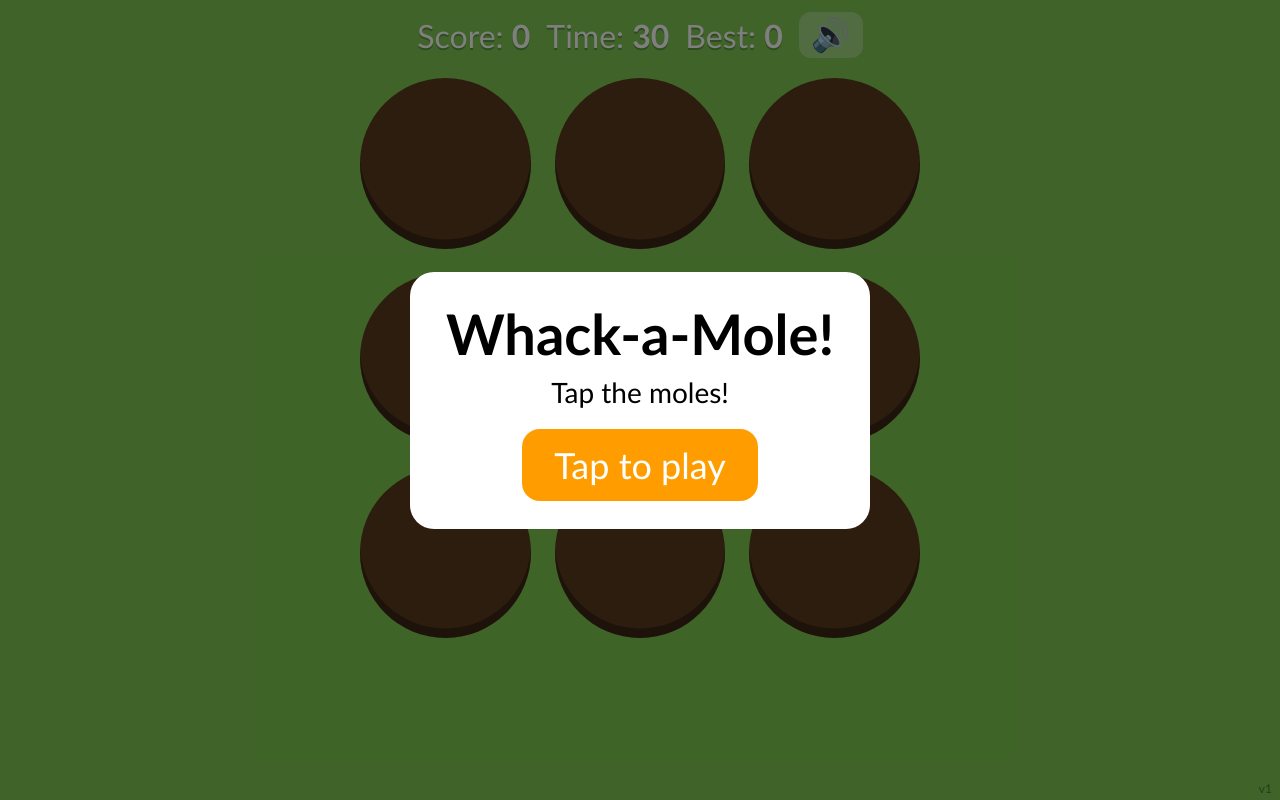
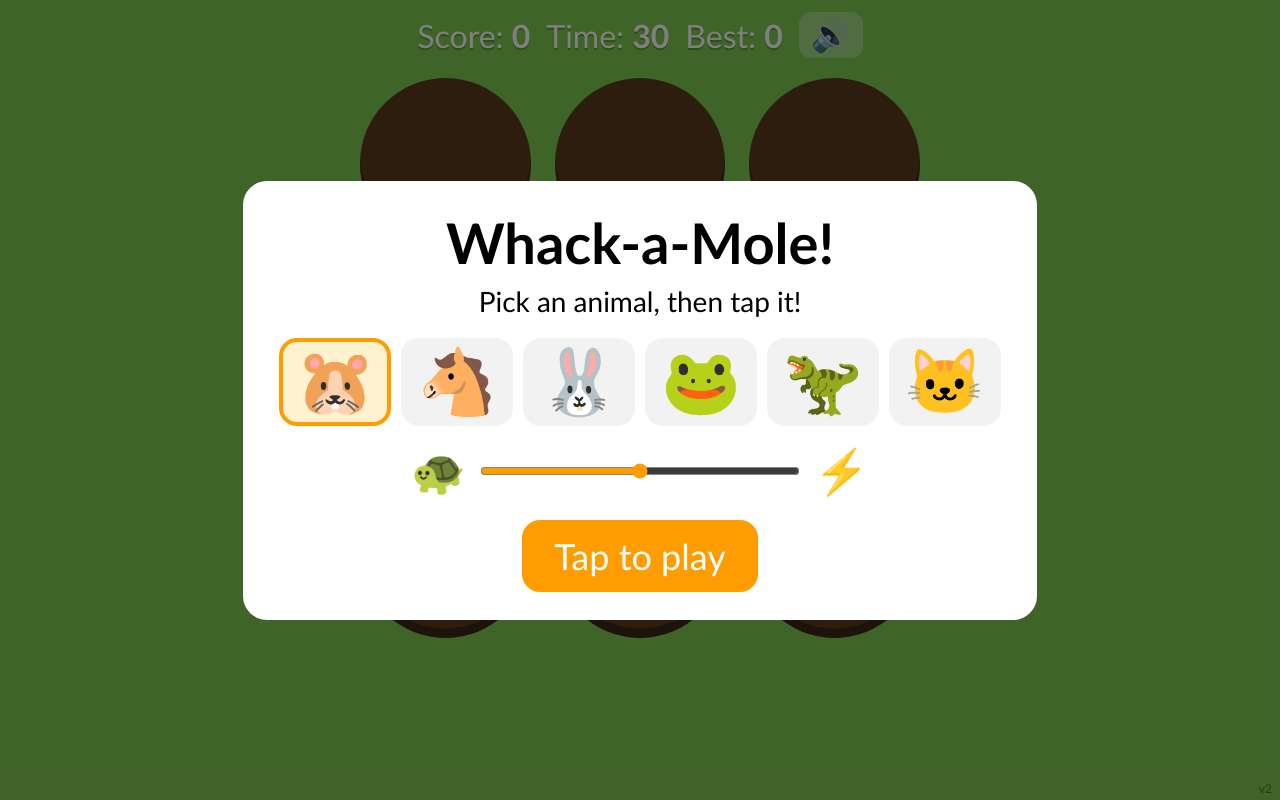
Before and after one commit to miclhuff/whackamole, a plain HTML site: page index.html in a window 1280 px wide. Drawn offline with Linux system fonts and the light colour scheme.

Commit message:
adding speed control and other characters

```diff
--- a/game.js
+++ b/game.js
@@ -3,7 +3,9 @@
 // ======================================================
 var SETTINGS = {
   roundSeconds: 30,          // how long one round lasts
-  moleEmoji: "🐹",           // the thing you whack
+  animals: ["🐹", "🐴", "🐰", "🐸", "🦖", "🐱"],  // pick from these (add your own emoji!)
+  speed: 3,                  // starting speed, 1 (slow) to 5 (fast)
+  speedFactors: [1.6, 1.25, 1, 0.75, 0.55],  // time multiplier for speed 1 to 5 (smaller = faster)
   bonusEmoji: "⭐",          // a rare bonus thing
   bonusChance: 0.12,         // 0 = never, 1 = always
   bonusPoints: 5,            // points for a bonus
@@ -112,10 +114,10 @@ var SETTINGS = {
     if (free.length === 0) { return; }
     var h = free[Math.floor(Math.random() * free.length)];
     h.bonus = Math.random() < SETTINGS.bonusChance;
-    h.moleEl.textContent = h.bonus ? SETTINGS.bonusEmoji : SETTINGS.moleEmoji;
+    h.moleEl.textContent = h.bonus ? SETTINGS.bonusEmoji : currentAnimal;
     h.up = true;
     h.el.classList.add("up");
-    var stay = SETTINGS.stayUpMsMin + Math.random() * (SETTINGS.stayUpMsMax - SETTINGS.stayUpMsMin);
+    var stay = (SETTINGS.stayUpMsMin + Math.random() * (SETTINGS.stayUpMsMax - SETTINGS.stayUpMsMin)) * speedFactor;
     h.timer = setTimeout(function () { hideMole(h); }, stay);
   }
 
@@ -147,6 +149,8 @@ var SETTINGS = {
 
   function startGame() {
     unlockAudio();
+    speedFactor = SETTINGS.speedFactors[parseInt(speedEl.value, 10) - 1] || 1;
+    try { localStorage.setItem("whackamole-speed", speedEl.value); } catch (e) {}
     setScore(0);
     timeLeft = SETTINGS.roundSeconds;
     timeEl.textContent = timeLeft;
@@ -155,7 +159,7 @@ var SETTINGS = {
     holes.forEach(hideMole);
     sounds.start();
 
-    spawnTimer = setInterval(showMole, SETTINGS.spawnEveryMs);
+    spawnTimer = setInterval(showMole, SETTINGS.spawnEveryMs * speedFactor);
     clockTimer = setInterval(function () {
       timeLeft -= 1;
       timeEl.textContent = timeLeft;
@@ -183,6 +187,42 @@ var SETTINGS = {
     overlay.classList.remove("hidden");
   }
 
+  // ---------- animal picker and speed slider ----------
+  var animalsEl = document.getElementById("animals");
+  var speedEl = document.getElementById("speed");
+  var currentAnimal = SETTINGS.animals[0];
+  var speedFactor = 1;
+
+  speedEl.value = SETTINGS.speed;
+  try {
+    var savedAnimal = localStorage.getItem("whackamole-animal");
+    if (savedAnimal && SETTINGS.animals.indexOf(savedAnimal) !== -1) { currentAnimal = savedAnimal; }
+    var savedSpeed = parseInt(localStorage.getItem("whackamole-speed"), 10);
+    if (savedSpeed >= 1 && savedSpeed <= SETTINGS.speedFactors.length) { speedEl.value = savedSpeed; }
+  } catch (e) {}
+
+  var animalButtons = SETTINGS.animals.map(function (emoji) {
+    var b = document.createElement("button");
+    b.className = "animal-btn";
+    b.textContent = emoji;
+    b.addEventListener("click", function () {
+      currentAnimal = emoji;
+      try { localStorage.setItem("whackamole-animal", emoji); } catch (e) {}
+      showSelected();
+    });
+    animalsEl.appendChild(b);
+    return b;
+  });
+
+  function showSelected() {
+    animalButtons.forEach(function (b) {
+      var on = b.textContent === currentAnimal;
+      b.classList.toggle("selected", on);
+      b.setAttribute("aria-pressed", on ? "true" : "false");
+    });
+  }
+  showSelected();
+
   startBtn.addEventListener("click", startGame);
 
   // ---------- offline support (service worker) ----------
--- a/index.html
+++ b/index.html
@@ -26,7 +26,13 @@
   <div id="overlay">
     <div id="overlay-box">
       <h1 id="overlay-title">Whack-a-Mole!</h1>
-      <p id="overlay-text">Tap the moles!</p>
+      <p id="overlay-text">Pick an animal, then tap it!</p>
+      <div id="animals"></div>
+      <div id="speed-row">
+        <span aria-hidden="true">🐢</span>
+        <input type="range" id="speed" min="1" max="5" step="1" value="3" aria-label="Speed">
+        <span aria-hidden="true">⚡</span>
+      </div>
       <button id="start">Tap to play</button>
     </div>
   </div>
--- a/style.css
+++ b/style.css
@@ -62,3 +62,16 @@ body {
 }
 
 #version { position: fixed; right: 8px; bottom: 4px; font-size: 12px; color: rgba(0,0,0,.4); }
+
+#animals { display: flex; flex-wrap: wrap; gap: 10px; justify-content: center; margin-bottom: 18px; }
+.animal-btn {
+  font-size: clamp(36px, 8vw, 64px); line-height: 1; padding: 8px 12px;
+  background: #f2f2f2; border: 4px solid transparent; border-radius: 18px; cursor: pointer;
+}
+.animal-btn.selected { background: #fff3cf; border-color: #ff9d00; }
+
+#speed-row {
+  display: flex; align-items: center; gap: 12px; justify-content: center;
+  font-size: clamp(28px, 6vw, 44px); margin-bottom: 22px;
+}
+#speed { width: min(55vw, 320px); height: 44px; accent-color: #ff9d00; }
--- a/version.js
+++ b/version.js
@@ -1,3 +1,3 @@
 // Change this number each time you push a new version.
 // The game shows it in the corner, so you can see which build the iPad runs.
-var APP_VERSION = "1";
+var APP_VERSION = "2";
```
